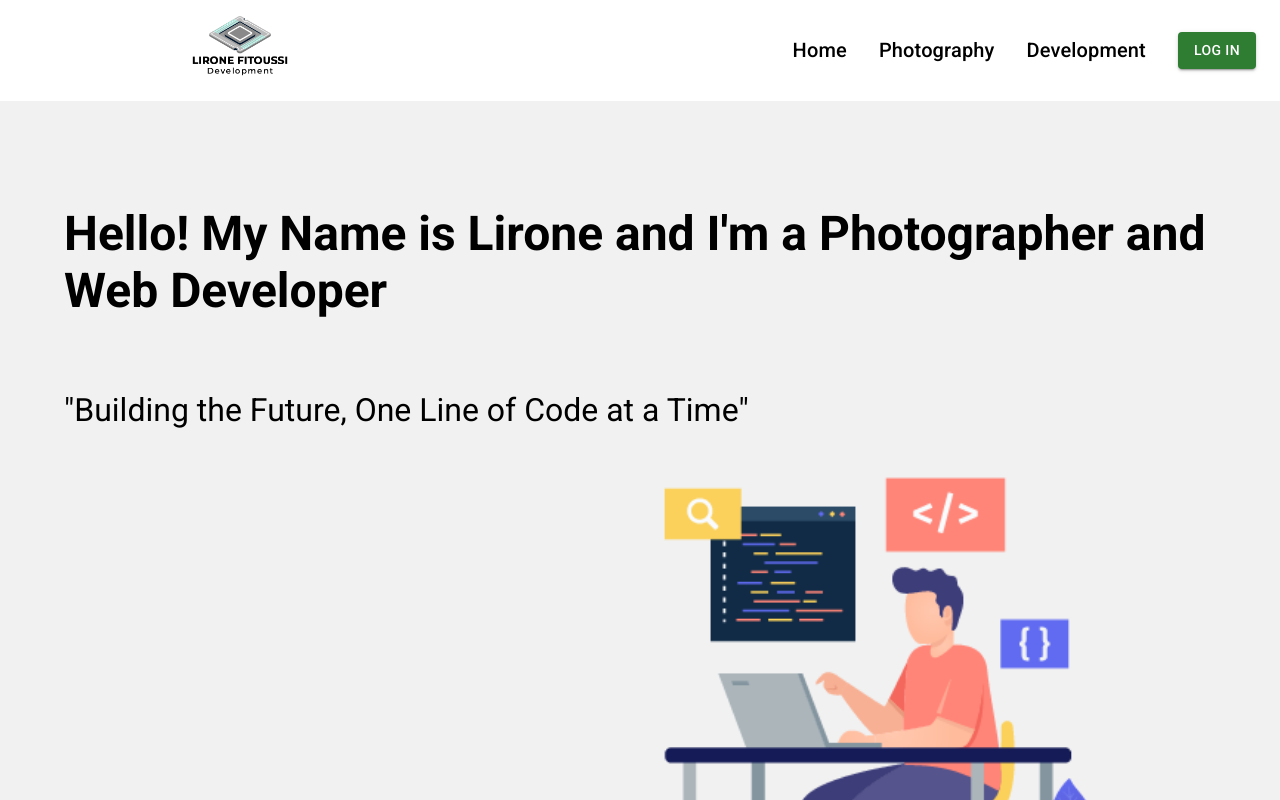
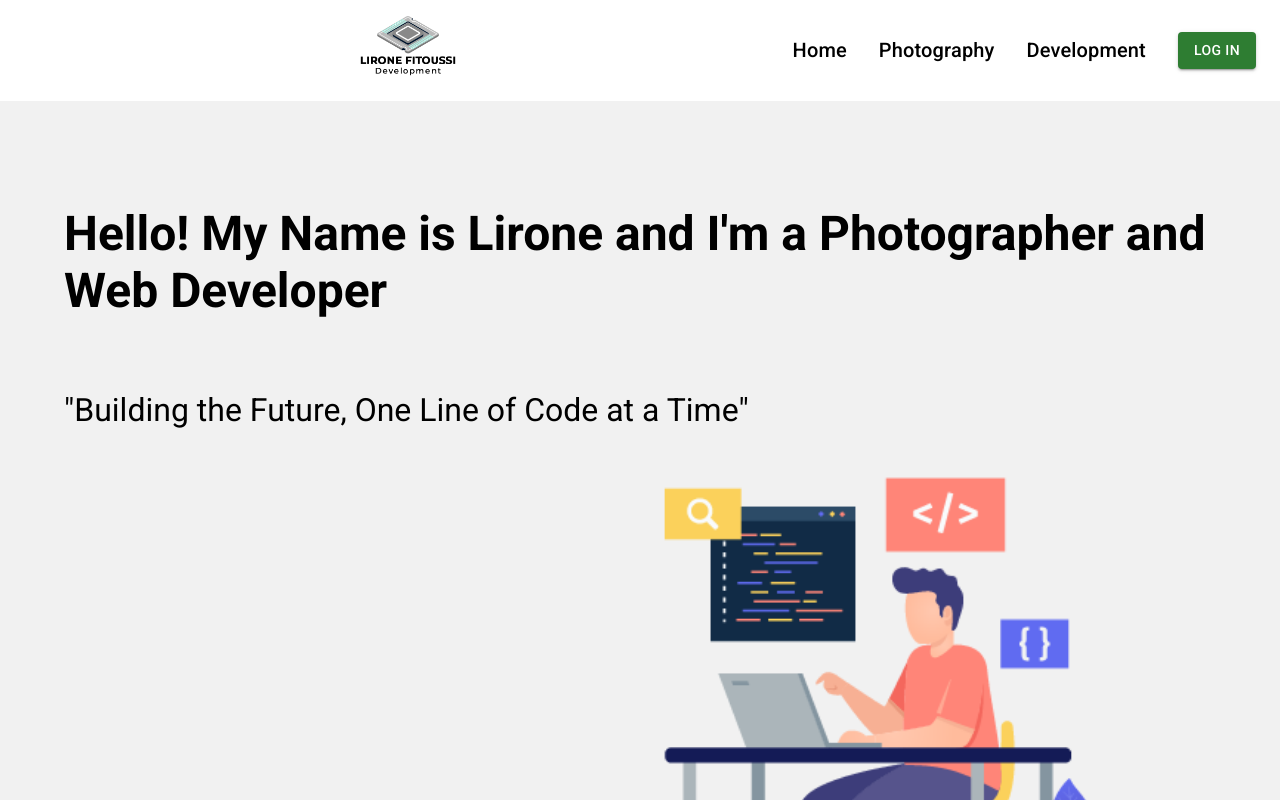
Before and after one commit to LironeFitoussi/Fistuk-Photography, a React (Vite) app in the folder Client/: page / in a window 1280 px wide. Shown: the top 800 px of the page. Built offline with nearby package versions, Linux system fonts and the light colour scheme; a web font is replaced by a local one.

Commit message:
Some changes

```diff
--- a/Client/src/components/Navbar.tsx
+++ b/Client/src/components/Navbar.tsx
@@ -29,20 +29,13 @@ interface MenuItem {
 export default function Navbar() {
   const { isAuthenticated, user } = useAuth0();
 
-  // console.log(user);
-
   const [isMenuOpen, setIsMenuOpen] = useState<boolean>(false);
-  // const [isScrolled, setIsScrolled] = useState<boolean>(false);
   const theme: Theme = useTheme();
-  const isDesktop: boolean = useMediaQuery(theme.breakpoints.up("md")); // 'md' breakpoint typically starts at 768px
+  const isDesktop: boolean = useMediaQuery(theme.breakpoints.up("md"));
 
   const toggleMenu = (): void => {
     setIsMenuOpen(!isMenuOpen);
   };
-
-  // const handleMenuItemClick = (): void => {
-  //   setIsMenuOpen(!isMenuOpen); // Close the menu when any menu item is clicked
-  // };
 
   const menuItems: MenuItem[] = [
     { name: "Home", link: "/" },
@@ -71,17 +64,16 @@ export default function Navbar() {
       >
         <img
           className={styles.mainLogo}
-          src={"/light-logo.png"}
+          src="/light-logo.png"
           alt="Lirone Fitoussi Development"
         />
       </Box>
       <List>
         {menuItems.map((item) => (
           <ListItem
-            button
             component={Link}
             to={item.link}
-            onClick={toggleMenu}
+            onClick={toggleMenu} // Close menu on item click
             key={item.name}
           >
             <ListItemText primary={item.name} />
@@ -89,25 +81,7 @@ export default function Navbar() {
         ))}
       </List>
       <div>{isAuthenticated ? <LogoutButton /> : <LoginButton />}</div>
-
     </Drawer>
-  );
-
-  const desktopMenu = (
-    <Box sx={{ flexGrow: 1, display: "flex", justifyContent: "flex-end" }}>
-      {menuItems.map((item) => (
-        <Typography
-          key={item.name}
-          variant="h6"
-          component={Link}
-          to={item.link}
-          sx={{ marginRight: 4, textDecoration: "none", color: "inherit" }}
-          onClick={toggleMenu}
-        >
-          {item.name}
-        </Typography>
-      ))}
-    </Box>
   );
 
   return (
@@ -159,7 +133,19 @@ export default function Navbar() {
           </Typography>
           {isDesktop && (
             <>
-              {desktopMenu}
+              <Box sx={{ display: "flex", alignItems: "center" }}>
+                {menuItems.map((item) => (
+                  <Typography
+                    key={item.name}
+                    variant="h6"
+                    component={Link}
+                    to={item.link}
+                    sx={{ marginRight: 4, textDecoration: "none", color: "inherit" }}
+                  >
+                    {item.name}
+                  </Typography>
+                ))}
+              </Box>
               <div>{isAuthenticated ? <LogoutButton /> : <LoginButton />}</div>
             </>
           )}
```
